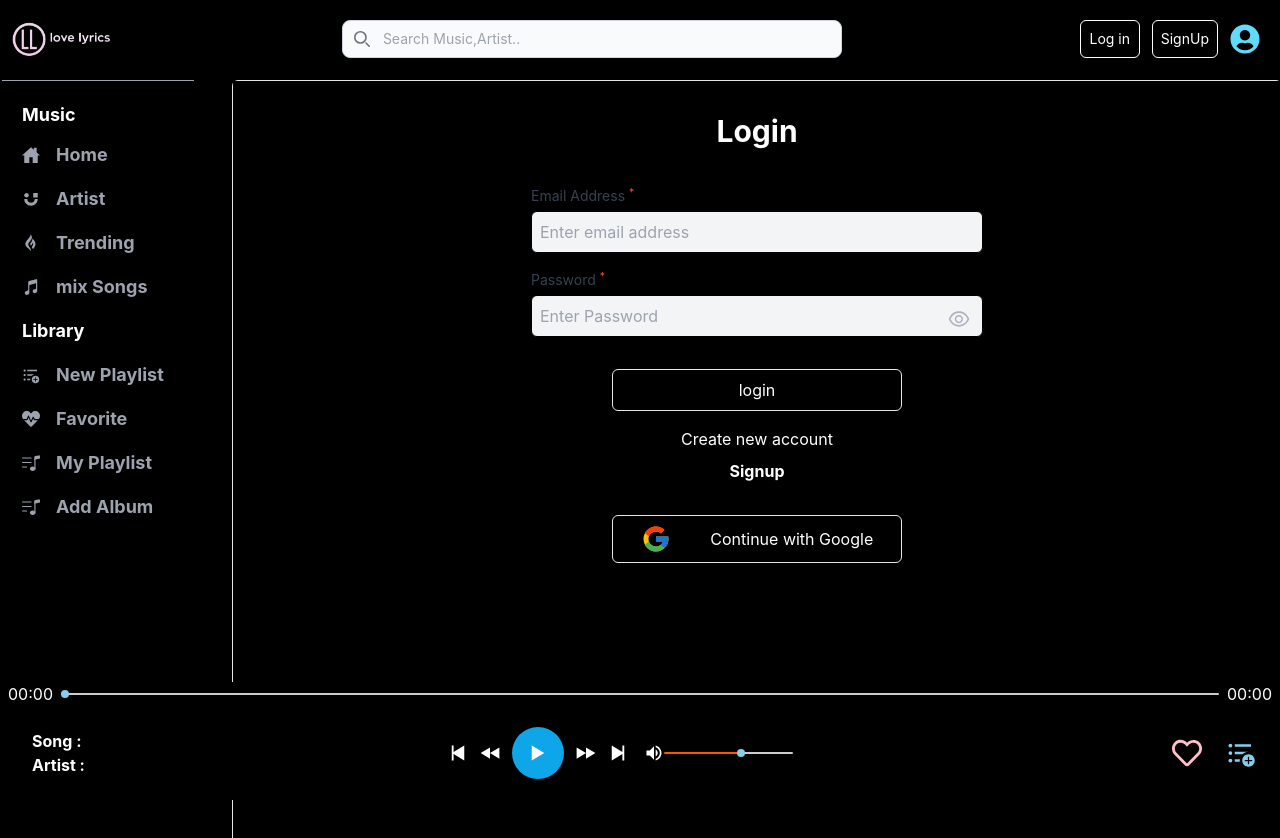
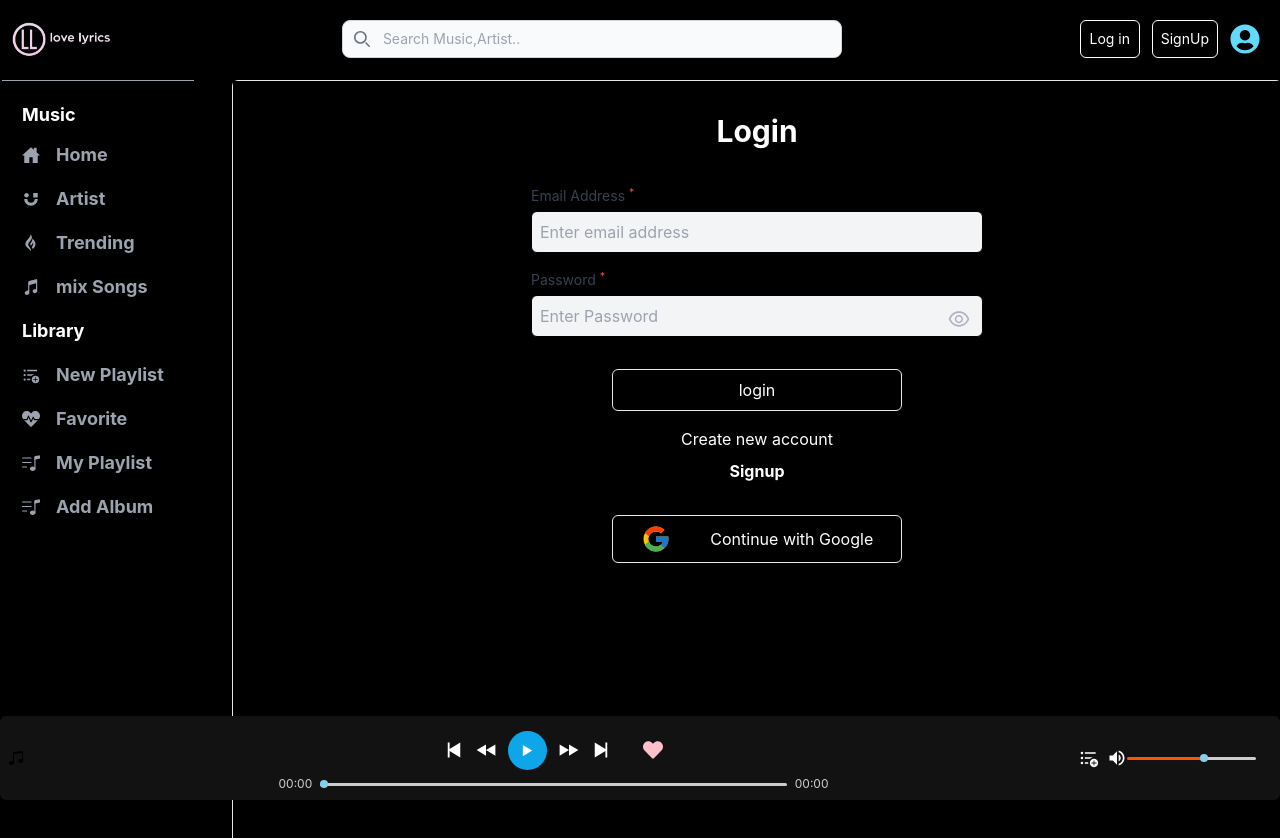
Before and after one commit to ankit-prajapati-24/Love-Lyrics-Frontend-, a React (Create React App) app: page /Login in a window 1280 px wide. Shown: the top 838 px of the page. Built offline with nearby package versions, Linux system fonts and the light colour scheme; no server answers.

Commit message:
add mison

```diff
--- a/src/App.js
+++ b/src/App.js
@@ -30,7 +30,7 @@ function App() {
     <div className='flex w-full relative ml-1 mt-[108px] md:mt-20 lg:mt-20  '>
       <LeftSideBar/>
 
-    <div className='rounded-md w-[100%]  overflow-x-hidden z-10 relative  mb-20  md:ml-[250px] lg:ml-[230px]  '>
+    <div className='rounded-md scroll-smooth overflow-y-hidden overflow-x-hidden z-10 w-full  mb-20  md:ml-[250px] lg:ml-[230px]  '>
 
        <Routes>
        <Route path='*' element = {<Home></Home>}></Route>
--- a/src/components/AudioPlayer/AudioPlayer.jsx
+++ b/src/components/AudioPlayer/AudioPlayer.jsx
@@ -7,10 +7,16 @@ import { IoPlaySkipBackCircleSharp } from 'react-icons/io5';
 import { MdFormatListBulletedAdd } from 'react-icons/md';
 import { useSelector } from 'react-redux';
 import toast from 'react-hot-toast';
+
+import {
+  IoMdVolumeHigh,
+  IoMdVolumeOff,
+  IoMdVolumeLow,
+} from 'react-icons/io';
 import DisplayTrack from './DisplayTrack';
 import Controls from './Controls';
 import ProgressBar from './ProgressBar';
-import src  from '../assets/Dil_Jhoom(128k) (1).m4a'
+import src from '../assets/Dil_Jhoom(128k) (1).m4a'
 import { apiConnecter } from '../../services/apiconnecter';
 // import components
 const AudioPlayer = () => {
@@ -20,15 +26,17 @@ const AudioPlayer = () => {
   const author = useSelector((state) => state.Player.singer);
   const src = useSelector((state) => state.Player.songurl);
   const thumbnail = useSelector((state) => state.Player.img);
-  const trackId =  useSelector((state) => state.Player.trackId);
+  const trackId = useSelector((state) => state.Player.trackId);
   const userdata = useSelector((state) => state.User.userdata);
+  const [volume, setVolume] = useState(60);
+  const [muteVolume, setMuteVolume] = useState(false);
 
   const [fav, setFav] = useState(null);
 
   const tracks = [
     {
       title,
-          src ,
+      src,
       author,
       thumbnail,
     },
@@ -54,52 +62,53 @@ const AudioPlayer = () => {
       setCurrentTrack(tracks[trackIndex + 1]);
     }
   };
-async function checkFavorite(){
+  async function checkFavorite() {
     const dataform = {
-    SongId :trackId,
-    UserId:userdata._id
+      SongId: trackId,
+      UserId: userdata._id
     }
-   try{
-    const res = await apiConnecter("POST","Album/checkFavorite",dataform);
+    try {
+      const res = await apiConnecter("POST", "Album/checkFavorite", dataform);
       console.log(res.data.check);
       setFav(res.data.check);
     }
-   catch(err){
+    catch (err) {
       console.log(err);
     }
   }
-  useEffect(()=>{
+  useEffect(() => {
+    if (audioRef) {
+      audioRef.current.volume = volume / 100;
+      audioRef.current.muted = muteVolume;
+    }
     checkFavorite();
-  },[title]);
+  }, [title,volume,muteVolume]);
 
-  async function favHandler(){
+  async function favHandler() {
 
     const dataform = {
-      SongId :trackId,
-      UserId:userdata._id
+      SongId: trackId,
+      UserId: userdata._id
     }
 
-    if(!fav){
-      const res = await apiConnecter("POST","Album/AddFavorite",dataform);
+    if (!fav) {
+      const res = await apiConnecter("POST", "Album/AddFavorite", dataform);
       console.log(res);
       setFav(!fav);
       toast.success('Song Added to Favorite')
     }
-    else{
+    else {
       toast.success('Song remove From Favorite')
-      const res = await apiConnecter("POST","Album/RemoveFavorite",dataform);
+      const res = await apiConnecter("POST", "Album/RemoveFavorite", dataform);
       console.log(res);
       setFav(!fav);
     }
   }
   return (
     <>
-      <div className=" bg-black w-full px-2 fixed z-50 bottom-0  rounded-md ">
-        <div className="flex flex-col ">
-        <ProgressBar
-            {...{ progressBarRef, audioRef, timeProgress, duration }}
-          />
-        <div className='flex items-center justify-between'>
+      <div className=" bg-[#121212] w-full p-2 fixed z-50 bottom-0  rounded-md ">
+        <div className="flex  w-full items-center justify-between ">
+
             <DisplayTrack
               {...{
                 currentTrack,
@@ -109,6 +118,8 @@ async function checkFavorite(){
                 handleNext,
               }}
             />
+            <div className='flex flex-col w-full md:w-[60%] lg:w-[60%]  items-center justify-center '>
+
               <Controls
                 {...{
                   audioRef,
@@ -122,21 +133,35 @@ async function checkFavorite(){
                   handleNext,
                 }}
               />
-        <div className='bg-[#000] p-4  gap-2 items-center justify-center hidden lg:flex md:flex'>
-          <button
-            className='rounded-full p-4 hover:scale-95'
-            onClick={() => favHandler()}
-          >
-            {fav ? (
-              <FaHeart style={{ color: 'pink', height: 30, width: 30 }} />
+              <ProgressBar
+                {...{ progressBarRef, audioRef, timeProgress, duration }}
+              />
+            </div>
+            <div className='bg-[#121212] p-4  gap-2 items-center justify-center hidden lg:flex md:flex'>
+
+              <MdFormatListBulletedAdd style={{ color: 'white', height: 20, width: 20 }} />
+              <div className="flex items-center justify-center text-white">
+        <button onClick={() => setMuteVolume((prev) => !prev)}>
+          {muteVolume || volume < 5 ? (
+            <IoMdVolumeOff style={{ height: 20, width: 20 ,color:"white"}}/>
+          ) : volume < 40 ? (
+            <IoMdVolumeLow style={{ height: 20, width: 20 }}/>
           ) : (
-              <FaRegHeart style={{ color: 'pink', height: 30, width: 30 }} />
+            <IoMdVolumeHigh style={{ height: 20, width: 20 }}/>
           )}
         </button>
-          <MdFormatListBulletedAdd style={{ color: 'skyblue', height: 30, width: 30 }} />
+        <input
+          type="range"
+          min={0}
+          max={100}
+          value={volume}
+          onChange={(e) => setVolume(e.target.value)}
+          style={{
+            background: `linear-gradient(to right, #f50 ${volume}%, #ccc ${volume}%)`,
+          }}
+        />
       </div>
             </div>
-
           </div>
         </div>
     </>
--- a/src/components/AudioPlayer/Controls.jsx
+++ b/src/components/AudioPlayer/Controls.jsx
@@ -1,5 +1,8 @@
 import { useState, useEffect, useRef, useCallback } from 'react';
 import { setNextIndex,setPrevIndex } from '../../slices/album';
+import { apiConnecter } from '../../services/apiconnecter';
+import toast from 'react-hot-toast';
+import { FaPlay, FaPause, FaRegHeart, FaHeart } from 'react-icons/fa';
 import {
   setName,
   setSinger,
@@ -39,6 +42,9 @@ const Controls = ({
   const [muteVolume, setMuteVolume] = useState(false);
   const trackIndex = useSelector((state)=> state.Album.trackIndex);
   const song = useSelector((state)=> state.Album.Songs);
+  const [fav,setFav] = useState(true);
+  const trackId = useSelector((state) => state.Player.trackId);
+  const userdata = useSelector((state) => state.User.userdata);
 
   const title = useSelector((state) => state.Player.name);
 
@@ -47,15 +53,20 @@ const Controls = ({
     setIsPlaying((prev) => !prev);
   };
 
-  // const handleNext = () => {
-  //   if (trackIndex >= tracks.length - 1) {
-  //     setTrackIndex(0);
-  //     setCurrentTrack(tracks[0]);
-  //   } else {
-  //     setTrackIndex((prev) => prev + 1);
-  //     setCurrentTrack(tracks[trackIndex + 1]);
-  //   }
-  // };
+  async function checkFavorite() {
+    const dataform = {
+      SongId: trackId,
+      UserId: userdata._id
+    }
+    try {
+      const res = await apiConnecter("POST", "Album/checkFavorite", dataform);
+      console.log(res.data.check);
+      setFav(res.data.check);
+    }
+    catch (err) {
+      console.log(err);
+    }
+  }
 
 
   const playAnimationRef = useRef();
@@ -73,6 +84,7 @@ const Controls = ({
   }, [audioRef, duration, progressBarRef, setTimeProgress]);
 
   useEffect(() => {
+    checkFavorite();
     if (isPlaying) {
       audioRef.current.play();
     } else {
@@ -100,6 +112,28 @@ const Controls = ({
     }
   };
 
+
+  async function favHandler() {
+
+    const dataform = {
+      SongId: trackId,
+      UserId: userdata._id
+    }
+
+    if (!fav) {
+      const res = await apiConnecter("POST", "Album/AddFavorite", dataform);
+      console.log(res);
+      setFav(!fav);
+      toast.success('Song Added to Favorite')
+    }
+    else {
+      toast.success('Song remove From Favorite')
+      const res = await apiConnecter("POST", "Album/RemoveFavorite", dataform);
+      console.log(res);
+      setFav(!fav);
+    }
+  }
+
   useEffect(() => {
     if (audioRef) {
       audioRef.current.volume = volume / 100;
@@ -118,7 +152,7 @@ const Controls = ({
   }, [volume, audioRef, muteVolume,trackIndex]);
 
   return (
-    <div className="controls-wrapper text-white flex  border border-black  items-center ">
+    <div className="controls-wrapper text-white flex      items-center ">
       <div className="flex px-4 gap-3 ">
         <button onClick={()=> dispatch(setPrevIndex(1))}>
           <IoPlaySkipBackSharp style={{ height: 20, width: 20 }} />
@@ -127,8 +161,8 @@ const Controls = ({
           <IoPlayBackSharp style={{ height: 20, width: 20 }} />
         </button>
 
-        <button className='bg-sky-500 rounded-full p-4 hover:scale-95' onClick={togglePlayPause}>
-          {isPlaying ? <IoPauseSharp style={{ height: 20, width: 20 }}/> : <IoPlaySharp style={{ height: 20, width: 20 }}/>}
+        <button className='bg-sky-500 rounded-full p-3 hover:scale-95' onClick={togglePlayPause}>
+          {isPlaying ? <IoPauseSharp style={{ height: 15, width: 15 }}/> : <IoPlaySharp style={{ height: 15, width: 15 }}/>}
         </button>
         <button onClick={skipForward}>
           <IoPlayForwardSharp style={{ height: 20, width: 20 }}/>
@@ -137,7 +171,18 @@ const Controls = ({
           <IoPlaySkipForwardSharp style={{ height: 20, width: 20 }}/>
         </button>
       </div>
-      <div className="flex items-center justify-center">
+      <button
+                className='rounded-full p-4 hover:scale-95'
+                onClick={() => favHandler()}
+              >
+                {fav ? (
+                  <FaHeart style={{ color: 'pink', height: 20, width: 20 }} />
+                ) : (
+                  <FaRegHeart style={{ color: 'pink', height: 20, width: 20 }} />
+                )}
+              </button>
+
+      {/* <div className="flex items-center justify-center">
         <button onClick={() => setMuteVolume((prev) => !prev)}>
           {muteVolume || volume < 5 ? (
             <IoMdVolumeOff style={{ height: 20, width: 20 }}/>
@@ -157,7 +202,7 @@ const Controls = ({
             background: `linear-gradient(to right, #f50 ${volume}%, #ccc ${volume}%)`,
           }}
         />
-      </div>
+      </div> */}
     </div>
   );
 };
--- a/src/components/AudioPlayer/DisplayTrack.jsx
+++ b/src/components/AudioPlayer/DisplayTrack.jsx
@@ -35,7 +35,7 @@ const DisplayTrack = ({
       <div className=" flex items-center justify-center gap-2 ">
         <div className="audio-image">
           {currentTrack.thumbnail ? (
-            <img src={thumbnail} alt="audio avatar" className='w-[100px] h-[70px]' />
+            <img src={thumbnail} alt="audio avatar" className='w-[60px] h-[50px]' />
           ) : (
             <div className="icon-wrapper">
               <span className="audio-icon">
@@ -44,9 +44,9 @@ const DisplayTrack = ({
             </div>
           )}
         </div>
-        <div className="text-white font-bold">
-          <p className="title">Song : {title}</p>
-          <p>Artist : {author}</p>
+        <div className="text-white ml-3">
+          <p className="text-sm  font-medium"> {title}</p>
+          <p className='text-xs opacity-80'>{author}</p>
         </div>
       </div>
     </div>
--- a/src/components/AudioPlayer/ProgressBar.jsx
+++ b/src/components/AudioPlayer/ProgressBar.jsx
@@ -34,15 +34,15 @@ const ProgressBar = ({
     };
 
     return (
-      <div className="flex  items-center justify-center text-white gap-2">
-        <span className="time current">{formatTime(timeProgress)}</span>
+      <div className="flex  w-full max-w-[550px] items-center justify-center text-white gap-2">
+        <span className="text-xs opacity-80">{formatTime(timeProgress)}</span>
         <input
           type="range"
           ref={progressBarRef}
           defaultValue="0"
           onChange={handleProgressChange}
         />
-        <span className="time">{formatTime(duration)}</span>
+        <span className="text-xs  opacity-80">{formatTime(duration)}</span>
       </div>
     );
   };
--- a/src/components/Navbar.jsx
+++ b/src/components/Navbar.jsx
@@ -47,7 +47,7 @@ const Navbar = () => {
 
 
     return (
-        <div className=' flex justify-between flex-col items-center bg-black p-3 text-white fixed top-0 z-50  overflow-x-hidden w-full'>
+        <div className=' flex justify-between flex-col items-center  p-3 text-white bg-black fixed top-0 z-50  overflow-x-hidden w-full'>
 
 
             <div className='flex  items-center justify-between w-full self-baseline'>
--- a/src/components/user/Favoritesongs.jsx
+++ b/src/components/user/Favoritesongs.jsx
@@ -172,10 +172,10 @@ const Favoritesongs = () => {
             <div className="font-bold text-lg lg:w-[25%] hidden lg:block mb-2 lg:mb-0">
               Album
             </div>
-            <div className="font-bold text-lg lg:w-[25%] mb-2 lg:mb-0 hidden lg:block md:block">
+            <div className="font-bold text-lg lg:w-[25%] mb-2 lg:mb-0  lg:block md:block">
               Favorite
             </div>
-            <div className="font-bold text-lg lg:w-[25%] md:block">
+            <div className="font-bold text-lg lg:w-[25%] hidden md:block">
             Download
             </div>
           </div>
--- a/src/index.css
+++ b/src/index.css
@@ -3,6 +3,8 @@
 @tailwind utilities;
 body {
   margin: 0;
+  padding: 0;
+  overflow-x: hidden;
   background-color: black;
   font-family: -apple-system, BlinkMacSystemFont, 'Segoe UI', 'Roboto', 'Oxygen',
     'Ubuntu', 'Cantarell', 'Fira Sans', 'Droid Sans', 'Helvetica Neue',
@@ -60,7 +62,7 @@ input[type="range"] {
   position: relative;
   background:#ccc;
   width: 100%;
-  height: 2px;
+  height: 3px;
   border-radius: 2px;
   cursor: pointer;
 }
@@ -78,7 +80,7 @@ input[type="range"]::-moz-range-track {
 /* played progress length - Chrome & safari*/
 input[type="range"]::before {
   content: '';
-  height: 2px;
+  height: 3px;
   background: skyblue;
   width: var(--range-progress);
   border-bottom-left-radius: 2px;
```
Also changed, not shown: src/components/user/EditUserDetailsForm.jsx (+35 -5 lines). Lines whose indentation alone changed are shown as unchanged.
